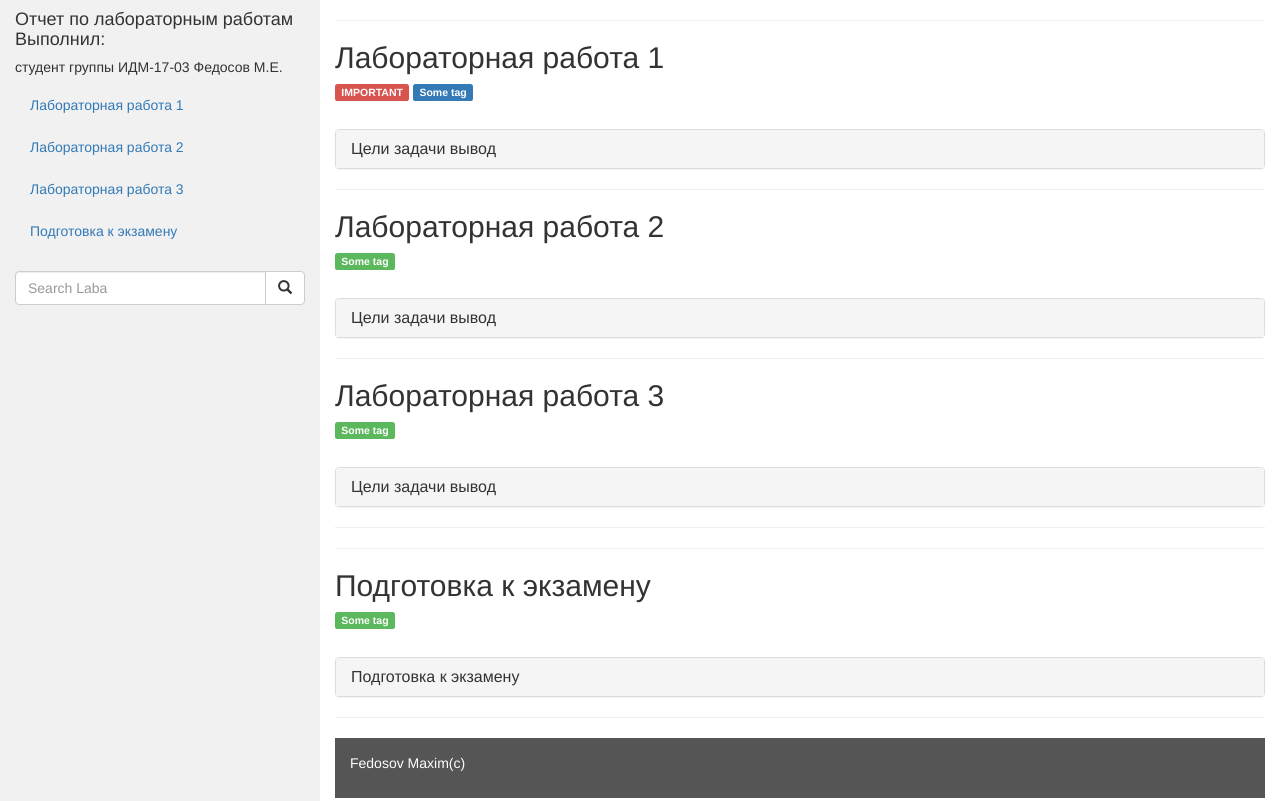
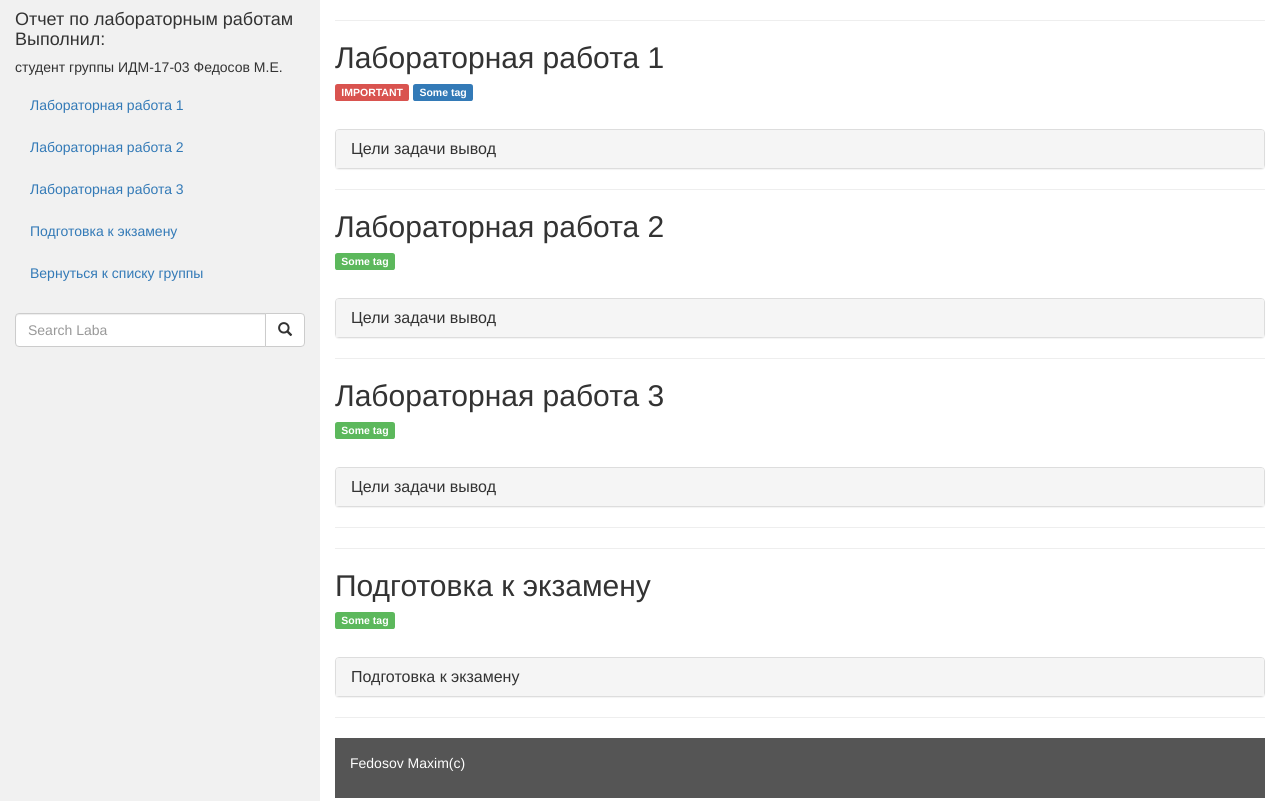
Before and after one commit to Femax/InternetTech, a plain HTML site: page index.html in a window 1280 px wide. Shown: the top 801 px of the page. Drawn offline with nearby package versions, Linux system fonts and the light colour scheme.

Commit message:
add menuitem student-list

```diff
--- a/index.html
+++ b/index.html
@@ -37,6 +37,7 @@
           <li  data-toggle="collapse" href="#collapse2"><a href="#">Лабораторная работа 2</a></li>
           <li  data-toggle="collapse" href="#collapse3"> <a href="#">Лабораторная работа 3</a></li>
           <li  data-toggle="collapse" href="#collapse4"> <a href="#">Подготовка к экзамену</a></li>
+          <li><a href="https://stankin.github.io/inet-2017/idm_17_03/">Вернуться к списку группы</a></li>
         </ul><br>
       <div class="input-group">
         <input type="text" class="form-control" placeholder="Search Laba">
```
